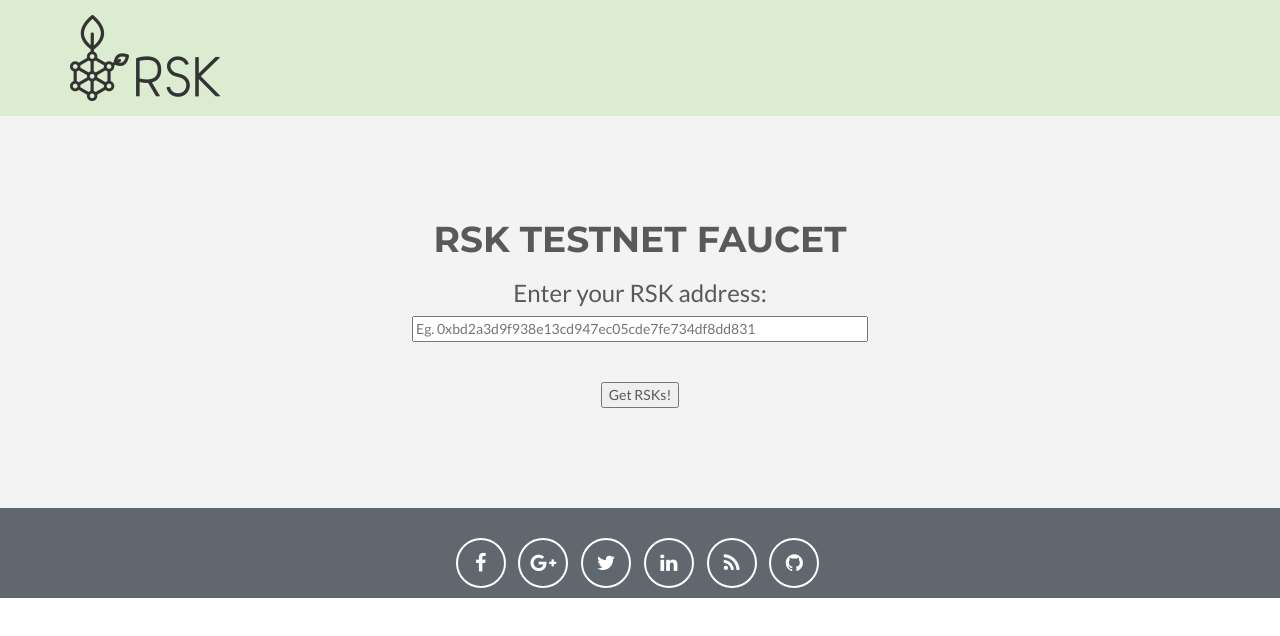
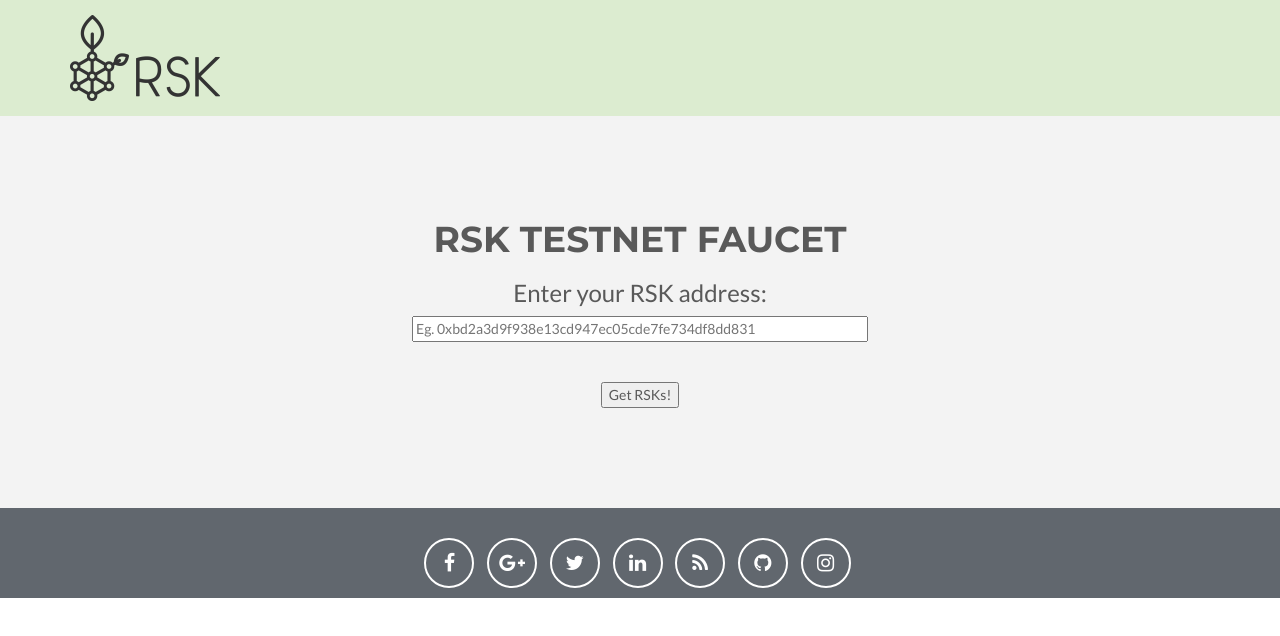
Before and after one commit to rsksmart/faucet, a website: page public/index.html in a window 1280 px wide. Drawn offline with nearby package versions, Linux system fonts and the light colour scheme; files that its build step writes are made by us from their sources; files whose address does not match are found by name.

Commit message:
RSK Instagram link

```diff
--- a/public/index.html
+++ b/public/index.html
@@ -70,6 +70,7 @@
                             <li><a href="https://www.linkedin.com/company/rsk-labs" class="btn-social btn-outline"><i class="fa fa-fw fa-linkedin"></i></a></li>
                             <li><a href="http://www.rsk.co" class="btn-social btn-outline"><i class="fa fa-fw fa-rss"></i></a></li>
                             <li><a href="https://github.com/rootstock" class="btn-social btn-outline"><i class="fa fa-fw fa-github"></i></a></li>
+                            <li><a href="https://www.instagram.com/rsksmart/" class="btn-social btn-outline"><i class="fa fa-fw fa-instagram"></i></a></li>
                         </ul>
                     </div>
                 </div>
```
